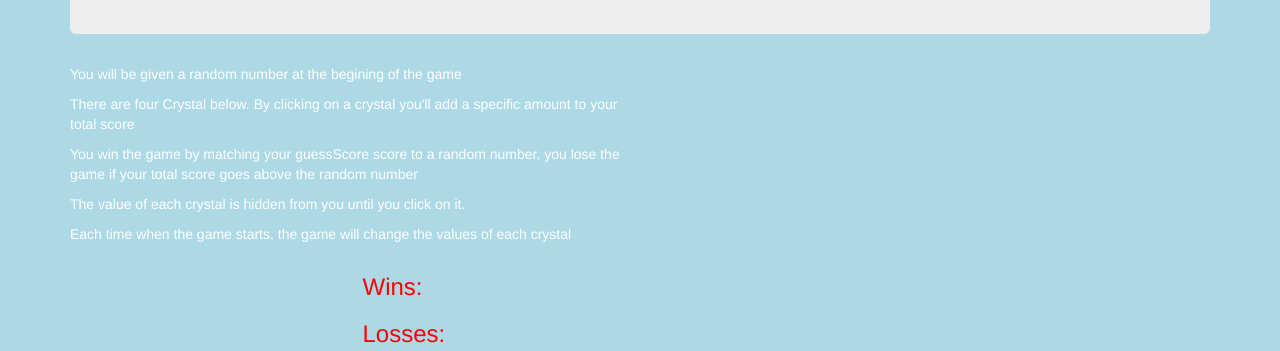
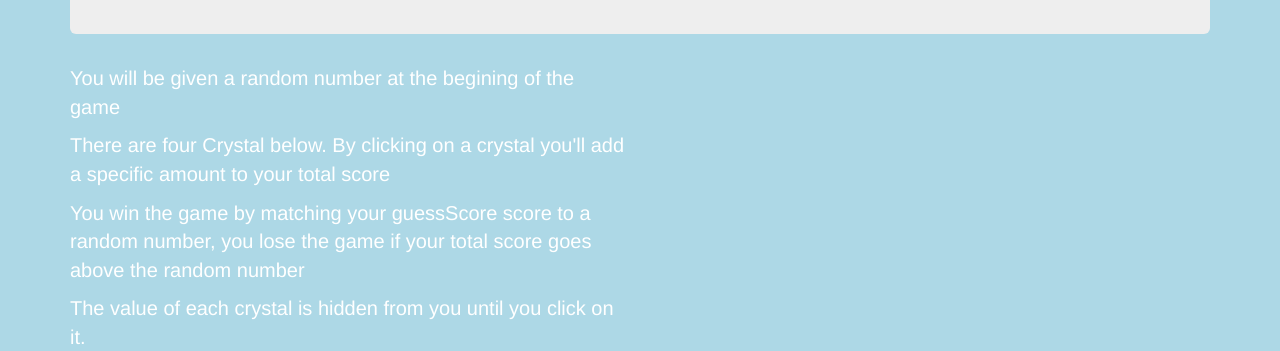
Before and after one commit to EstherMx/week-4-game, a plain HTML site: page index.html in a window 1280 px wide. Shown: the part 161-512 px from the top of the page. Drawn offline with nearby package versions, Linux system fonts and the light colour scheme.

Commit message:
add rules

```diff
--- a/assets/css/style.css
+++ b/assets/css/style.css
@@ -4,7 +4,7 @@ body{
 	 background-color: #ADD8E6;
 }
 .instructions{
-/*text-align: center;*/
+font-size: 20px;
 color:white;
 
 }
```
